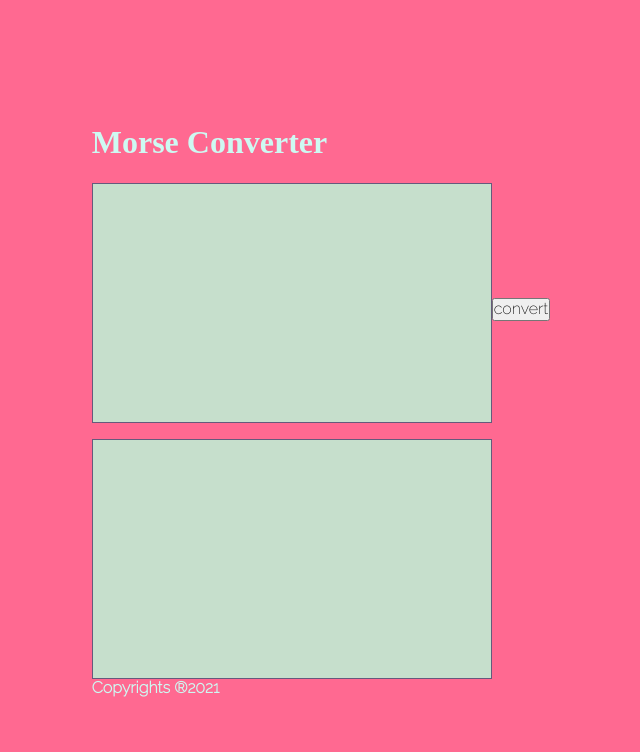
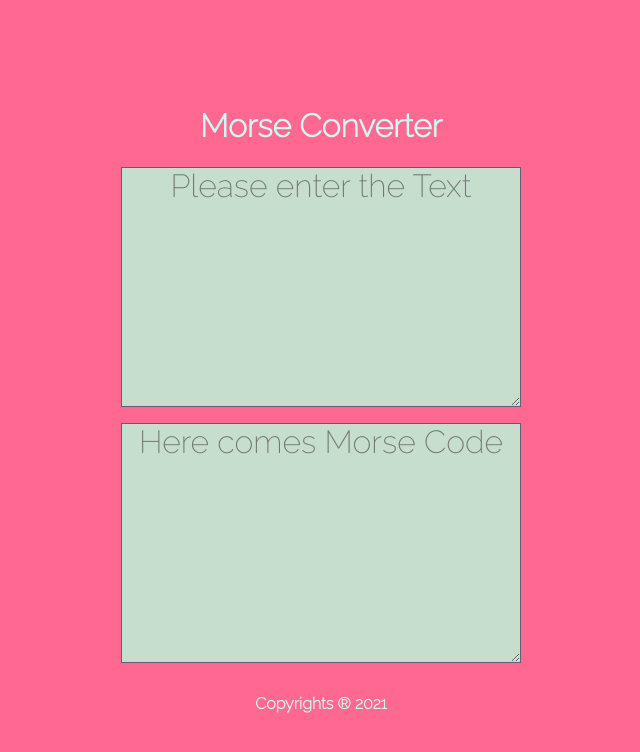
Before and after one commit to okhouja/Morse-code, a React (Create React App) app: page / in a window 1280 px wide. Shown: the top 752 px of the page, without its empty margins (319-959 px from the left). Built offline with nearby package versions, Linux system fonts and the light colour scheme.

Commit message:
re-design

```diff
--- a/src/components/Footer.js
+++ b/src/components/Footer.js
@@ -2,7 +2,7 @@ const Footer = () => {
   let year = new Date().getFullYear();
   return (
     <div>
-      <h4>Copyrights ®{year} </h4>
+      <h4>Copyrights ® {year} </h4>
     </div>
   );
 };
--- a/src/components/Morse.js
+++ b/src/components/Morse.js
@@ -2,7 +2,6 @@ import MorseCodes from "./MorseCode";
 import { useState } from "react";
 
 const MorseConverter = () => {
-  console.log(MorseCodes);
   const [userInput, setUserInput] = useState("");
   const [result, setResult] = useState("");
 
@@ -19,10 +18,20 @@ const MorseConverter = () => {
     );
   }
   return (
-    <div>
-      <input id="userInput" rows="5" onChange={changeHandle} />
-      <button onClick={convertToMorse}>convert</button>
-      <div className="result">{result}</div>
+    <div className="container">
+      <textarea
+        id="userInput"
+        placeholder="Please enter the Text"
+        onKeyUp={convertToMorse}
+        onChange={changeHandle}
+      />
+
+      <textarea
+        className="result"
+        placeholder="Here comes Morse Code"
+        value={result}
+        readOnly
+      />
     </div>
   );
 };
--- a/src/sass/layouts/_general-layout.scss
+++ b/src/sass/layouts/_general-layout.scss
@@ -1,7 +1,7 @@
-// Text input
+.container {
+  @include flex-center;
 
-.inputstyle {
-  @include flex-center;
+  flex-direction: column;
 }
 #userInput {
   margin-bottom: 1rem;
@@ -12,6 +12,12 @@
   background-color: $field-color2;
   color: $field-color5;
   font-size: 2rem;
+  word-wrap: break-word;
+  word-break: break-all;
+  text-align: center;
+}
+input::placeholder {
+  text-align: center;
 }
 .result {
   border: 1px $field-color5 solid;
@@ -20,41 +26,13 @@
   background-color: $field-color2;
   color: $field-color5;
   font-size: 2rem;
+  text-align: center;
 }
 
 h1 {
-  font-family: Indie Flower;
+  @include flex-center;
 }
-// input[type="text"] {
-//   border: none;
-//   width: 18rem;
-//   height: 1.8rem;
-//   font-size: 1.1rem;
-// }
-// input[type="submit"] {
-//   border: none;
-//   // background-color: #c2b8ad;
-//   background-image: linear-gradient(
-//     135deg,
-//     $field-color2 0%,
-//     $field-color4 50%,
-//     $field-color5 100%
-//   );
-//   width: 7.9rem;
-//   height: 1.8rem;
-//   font-size: 1rem;
-// }
-// Every other list item
-// li:nth-child(2n) {
-//   background-color: $field-color5;
-// }
-// // To remove style from list
-// li {
-//   list-style: none;
-//   display: flex;
-//   justify-content: space-around;
-//   // width: 80%;
-//   height: 1.5rem;
-
-//   margin: 1% auto;
-// }
+h4 {
+  @include flex-center;
+  padding-top: 2rem;
+}
```
